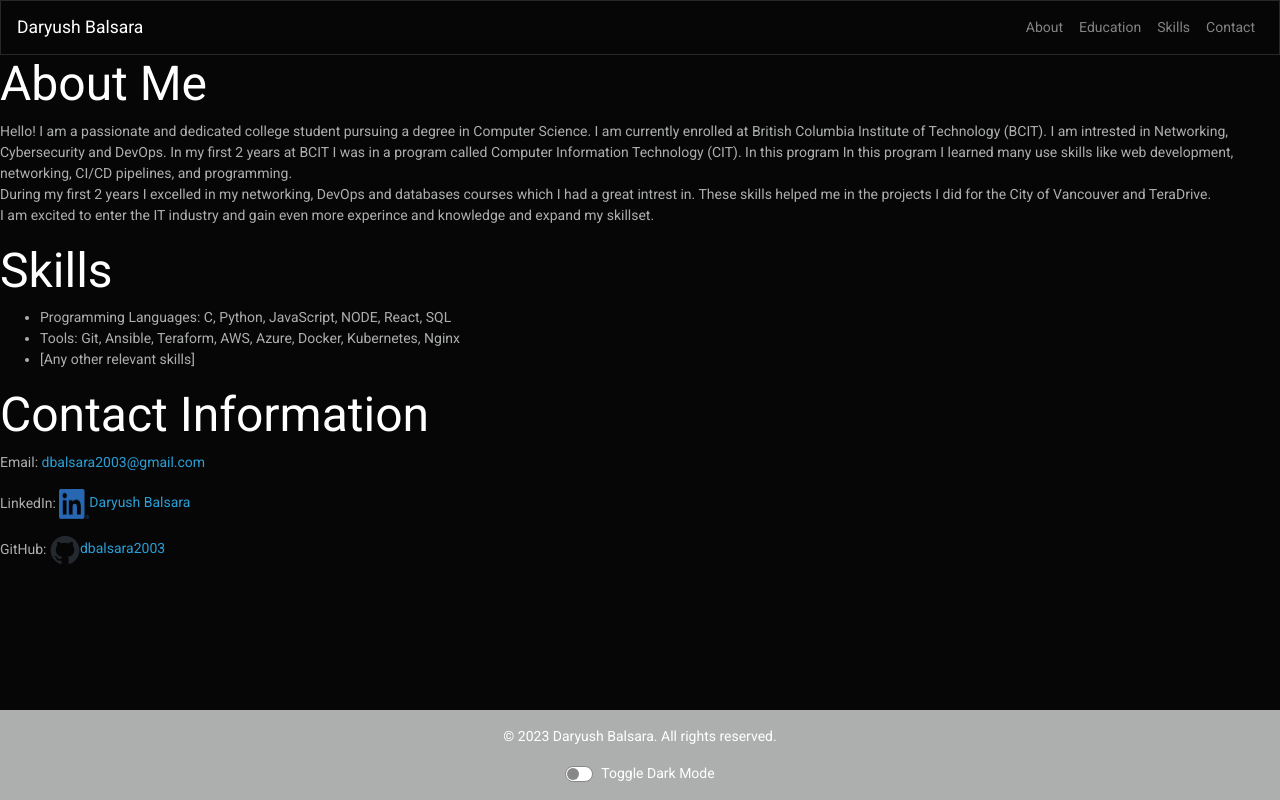
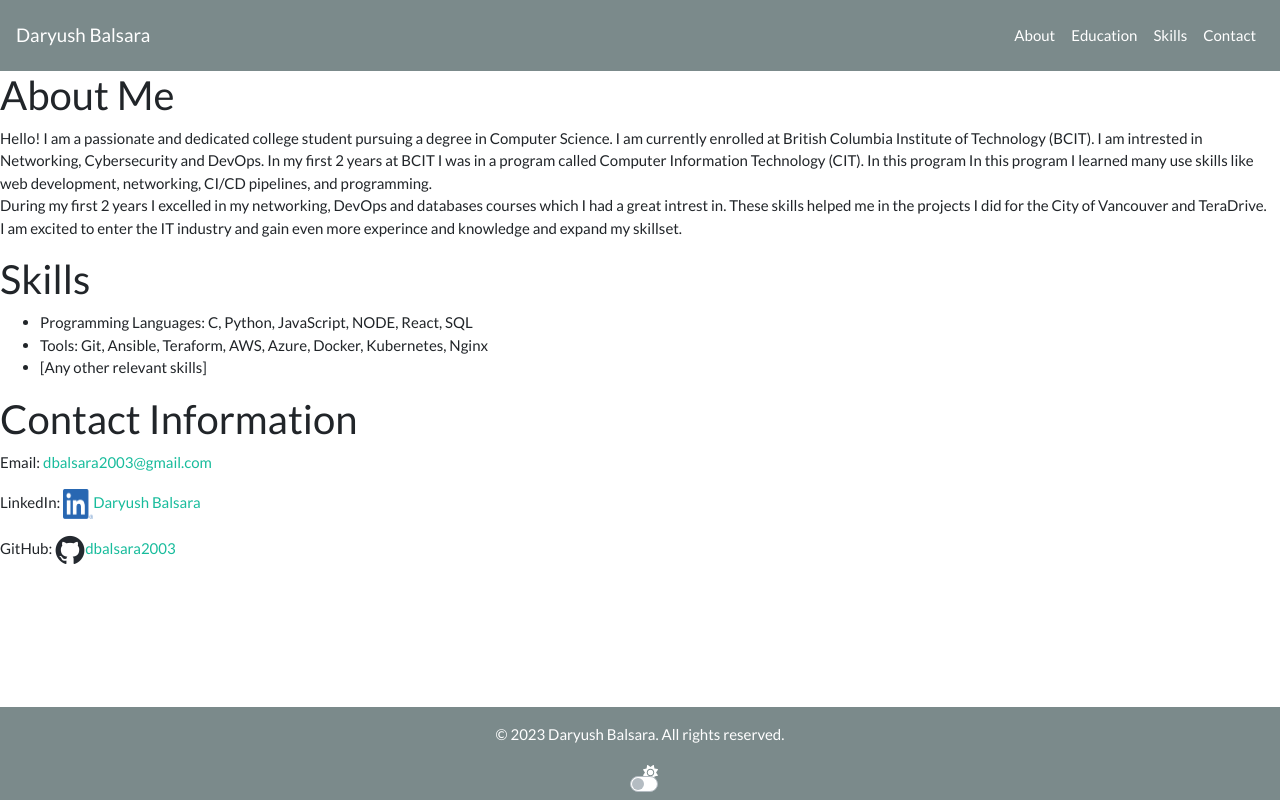
Before and after one commit to dbalsara2003/dbalsara.github.io, a plain HTML site: page index.html in a window 1280 px wide. Drawn offline with nearby package versions, Linux system fonts and the light colour scheme.

Commit message:
fixing dark theme switcher

```diff
--- a/JS/theme-switch.js
+++ b/JS/theme-switch.js
@@ -2,18 +2,32 @@
 document.addEventListener('DOMContentLoaded', function () {
     // Check the initial theme preference
     if (localStorage.getItem('theme') === 'dark') {
-        document.body.classList.add('bg-dark', 'text-white');
+        setDarkTheme();
         document.getElementById('theme-toggle').checked = true;
+    } else {
+        setLightTheme();
     }
 
     // Toggle the theme on checkbox change
     document.getElementById('theme-toggle').addEventListener('change', function () {
         if (this.checked) {
-            document.body.classList.add('bg-dark', 'text-white');
+            setDarkTheme();
             localStorage.setItem('theme', 'dark');
         } else {
-            document.body.classList.remove('bg-dark', 'text-white');
+            setLightTheme();
             localStorage.setItem('theme', 'light');
         }
     });
+
+    function setDarkTheme() {
+        document.getElementById('light-theme').disabled = true;
+        document.getElementById('dark-theme').disabled = false;
+        document.getElementById('theme-icon').innerHTML = '<i class="fas fa-moon"></i>';
+    }
+
+    function setLightTheme() {
+        document.getElementById('light-theme').disabled = false;
+        document.getElementById('dark-theme').disabled = true;
+        document.getElementById('theme-icon').innerHTML = '<i class="fas fa-sun"></i>';
+    }
 });
--- a/index.html
+++ b/index.html
@@ -4,8 +4,12 @@
 <head>
     <meta charset="UTF-8">
     <meta name="viewport" content="width=device-width, initial-scale=1.0">
+    <!-- Load Font Awesome for icons -->
+    <link rel="stylesheet" href="https://cdnjs.cloudflare.com/ajax/libs/font-awesome/6.0.0/css/all.min.css">
+    <!-- Load Bootswatch themes by default -->
     <link rel="stylesheet" href="https://stackpath.bootstrapcdn.com/bootstrap/4.5.2/css/bootstrap.min.css">
-    <link rel="stylesheet" href="https://bootswatch.com/4/cyborg/bootstrap.min.css">
+    <link rel="stylesheet" href="https://bootswatch.com/4/flatly/bootstrap.min.css" id="light-theme">
+    <link rel="stylesheet" href="https://bootswatch.com/4/darkly/bootstrap.min.css" id="dark-theme">
     <title>Daryush Balsara</title>
 </head>
 
@@ -71,18 +75,29 @@
         <footer class="mt-auto bg-dark text-white p-3 text-center">
     <p>&copy; 2023 Daryush Balsara. All rights reserved.</p>
     <div class="container mt-3">
-                <div class="custom-control custom-switch">
-                    <input type="checkbox" class="custom-control-input" id="theme-toggle">
-                    <label class="custom-control-label" for="theme-toggle">Toggle Dark Mode</label>
+        <div class="row justify-content-center">
+            <div class="col-auto">
+                <!-- Inside your <div class="custom-control custom-switch"> -->
+                <div class="custom-control custom-switch d-flex align-items-center">
+                    <span id="theme-icon" class="mr-2" style="z-index: 1;"><i class="fas fa-moon"></i></span>
+                    <input type="checkbox" class="custom-control-input" id="theme-toggle" style="z-index: 2;">
+                    <label class="custom-control-label" for="theme-toggle" style="z-index: 1;"></label>
+                    <span id="theme-icon" class="ml-2" style="z-index: 1;"></span>
+                </div>
+            </div>
         </div>
     </div>
 </footer>
 
-
+        <!-- Include Bootstrap JS and Popper.js for Bootstrap functionality -->
         <script src="https://code.jquery.com/jquery-3.5.1.slim.min.js"></script>
         <script src="https://cdn.jsdelivr.net/npm/@popperjs/core@2.0.8/dist/umd/popper.min.js"></script>
         <script src="https://stackpath.bootstrapcdn.com/bootstrap/4.5.2/js/bootstrap.min.js"></script>
 
+        <!-- Load Font Awesome JavaScript (for icons) -->
+        <script src="https://cdnjs.cloudflare.com/ajax/libs/font-awesome/6.0.0/js/all.min.js"></script>
+
+        <!-- Include your theme-switching JavaScript -->
         <script src="./JS/theme-switch.js"></script>
 
     </body>
```
Lines whose indentation alone changed are shown as unchanged.
